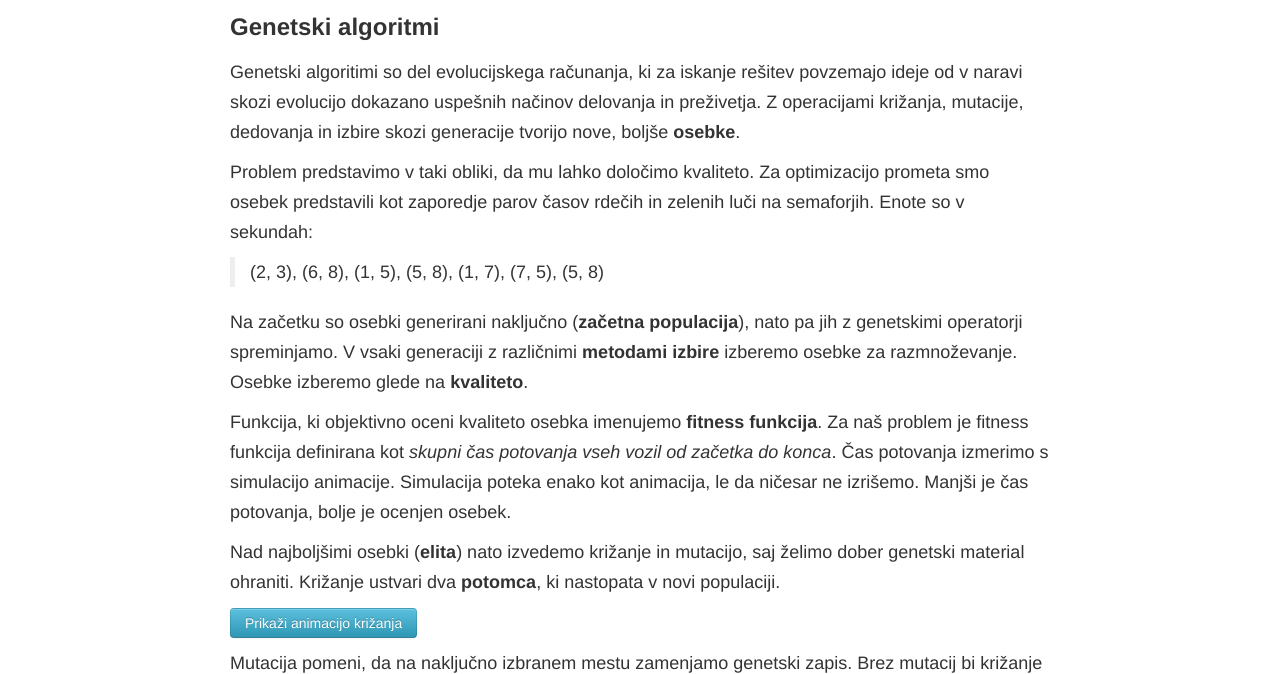
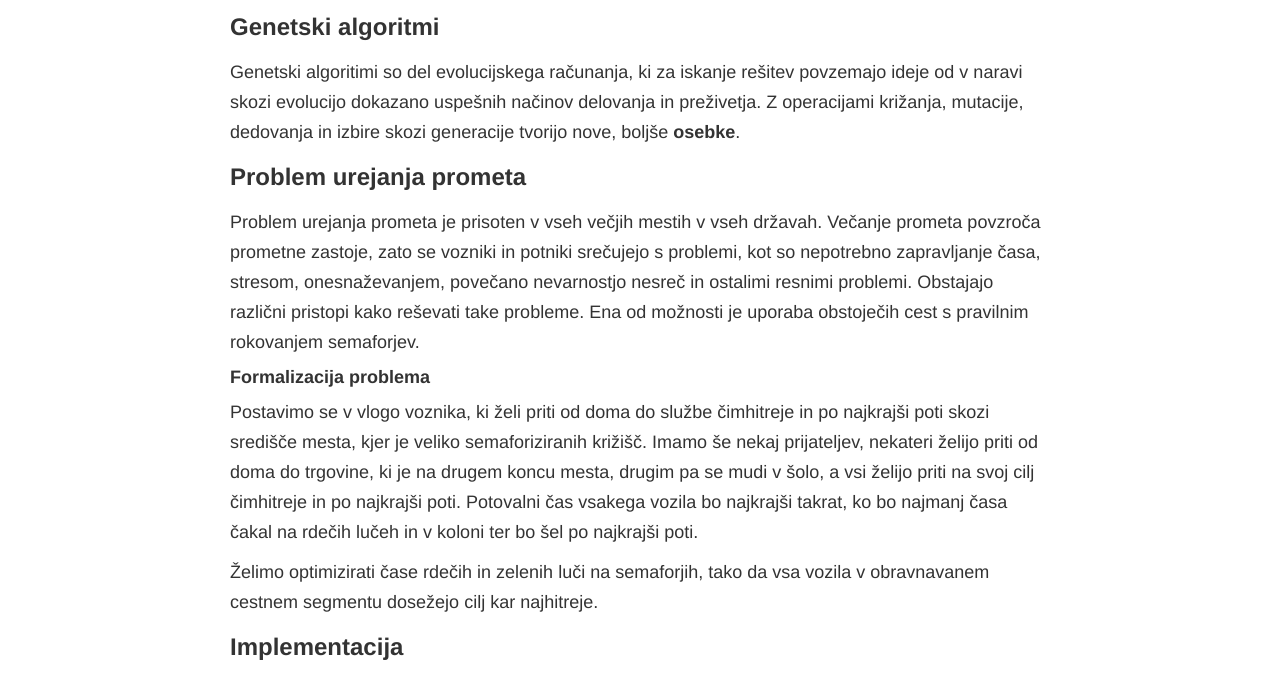
Before and after one commit to Ivansek/thesis, a plain HTML site: page application/index.html in a window 1280 px wide. Shown: the part 223-897 px from the top of the page. Drawn offline with Linux system fonts and the light colour scheme.

Commit message:
Graphic update, added presentation, changed description,..

```diff
--- a/application/index.html
+++ b/application/index.html
@@ -1,6 +1,7 @@
 <!DOCTYPE HTML>
 <html lang="en">
 <head>
+	<title>Vizualizacija optimizacije prometa z genetskimi algoritmi</title>
 	<meta http-equiv="Content-Type" content="text/html; charset=utf-8">
 	<link href="normalize.css" rel="stylesheet">
 	<script src="jquery-1.8.0.min.js"></script>
@@ -70,6 +71,24 @@
 			<p>
 				Genetski algoritimi so del evolucijskega računanja, ki za iskanje rešitev povzemajo ideje od v naravi skozi evolucijo dokazano uspešnih načinov delovanja in preživetja. Z operacijami križanja, mutacije, dedovanja in izbire skozi generacije tvorijo nove, boljše <strong>osebke</strong>.
 			</p>
+			<h3>
+				Problem urejanja prometa
+			</h3>
+			<p>
+				Problem urejanja prometa je prisoten v vseh večjih mestih v vseh državah. Večanje prometa povzroča prometne zastoje, zato se vozniki in potniki srečujejo s problemi, kot so nepotrebno zapravljanje časa, stresom, onesnaževanjem, povečano nevarnostjo nesreč in ostalimi resnimi problemi. Obstajajo različni pristopi kako reševati take probleme. Ena od možnosti je uporaba obstoječih cest s pravilnim rokovanjem semaforjev.
+			</p>
+			<h4>
+				Formalizacija problema
+			</h4>
+			<p>
+				Postavimo se v vlogo voznika, ki želi priti od doma do službe čimhitreje in po najkrajši poti skozi središče mesta, kjer je veliko semaforiziranih križišč. Imamo še nekaj prijateljev, nekateri želijo priti od doma do trgovine, ki je na drugem koncu mesta, drugim pa se mudi v šolo, a vsi želijo priti na svoj cilj čimhitreje in po najkrajši poti. Potovalni čas vsakega vozila bo najkrajši takrat, ko bo najmanj časa čakal na rdečih lučeh in v koloni ter bo šel po najkrajši poti.
+			</p>
+			<p>
+				Želimo optimizirati čase rdečih in zelenih luči na semaforjih, tako da vsa vozila v obravnavanem cestnem segmentu dosežejo cilj kar najhitreje.
+			</p>
+			<h3>
+				Implementacija
+			</h3>
 			<p>
 				Problem predstavimo v taki obliki, da mu lahko določimo kvaliteto. Za optimizacijo prometa smo osebek predstavili kot zaporedje parov časov rdečih in zelenih luči na semaforjih. Enote so v sekundah:
 			</p>
@@ -86,7 +105,7 @@
 				Funkcija, ki objektivno oceni kvaliteto osebka imenujemo <strong>fitness funkcija</strong>. Za naš problem je fitness funkcija definirana kot <em>skupni čas potovanja vseh vozil od začetka do konca</em>. Čas potovanja izmerimo s simulacijo animacije. Simulacija poteka enako kot animacija, le da ničesar ne izrišemo. Manjši je čas potovanja, bolje je ocenjen osebek.
 			</p>
 			<p>
-				Nad najboljšimi osebki (<strong>elita</strong>) nato izvedemo križanje in mutacijo, saj želimo dober genetski material ohraniti. Križanje ustvari dva <strong>potomca</strong>, ki nastopata v novi populaciji.
+				Osebke za križanje izberemo z eno od metod izbire. Ponavadi izberemo dva osebka naenkrat, ki ju imenujemo <strong>starša</strong>. Križanje staršev ustvari dva <strong>potomca</strong>, ki nastopata v novi populaciji.
 			</p>
 			<p>
 				<button type="button" class="btn btn-info" id="show_crossover">Prikaži animacijo križanja</button>
@@ -106,7 +125,7 @@
 				</div>
 			</p>
 			<p>
-				Mutacija pomeni, da na naključno izbranem mestu zamenjamo genetski zapis. Brez mutacij bi križanje lahko izmenjevalo samo genetski material v začetni slučajno generirani populaciji. Mutacija doda potencialno novo informacijo. Mutacija ne sme biti prevelika, saj je potem pokvari preveč potencialno koristnih genov v osebkih.
+				Nad potomci nato izvedemo še mutacijo. Mutacija pomeni, da na naključno izbranem mestu zamenjamo genetski zapis. Brez mutacij bi križanje lahko izmenjevalo samo genetski material v začetni slučajno generirani populaciji. Mutacija doda potencialno novo informacijo. Mutacija ne sme biti prevelika, saj je potem pokvari preveč potencialno koristnih genov v osebkih.
 			</p>
 			<p>
 				Delež križanja in mutacije določimo vnaprej. V deležu mutacije in križanja smo že določili delež <strong>elitizma</strong>. Določen je z:
```
Also changed, not shown: application/images/level.png, 2 other files.
